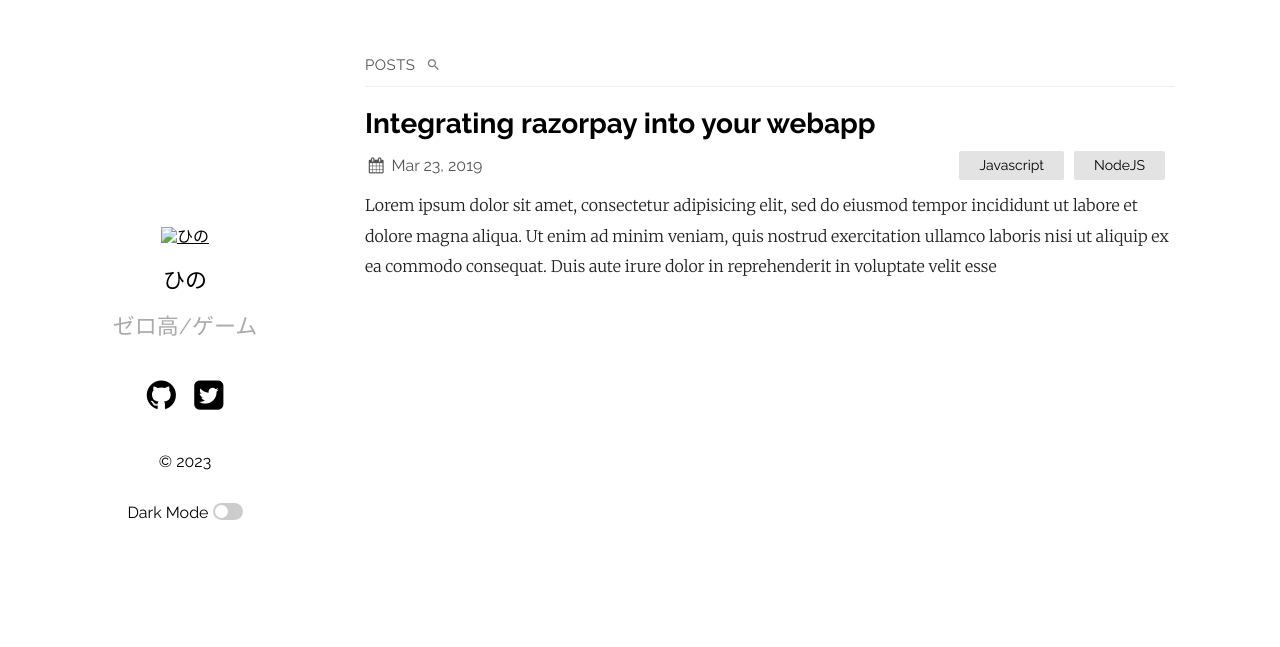
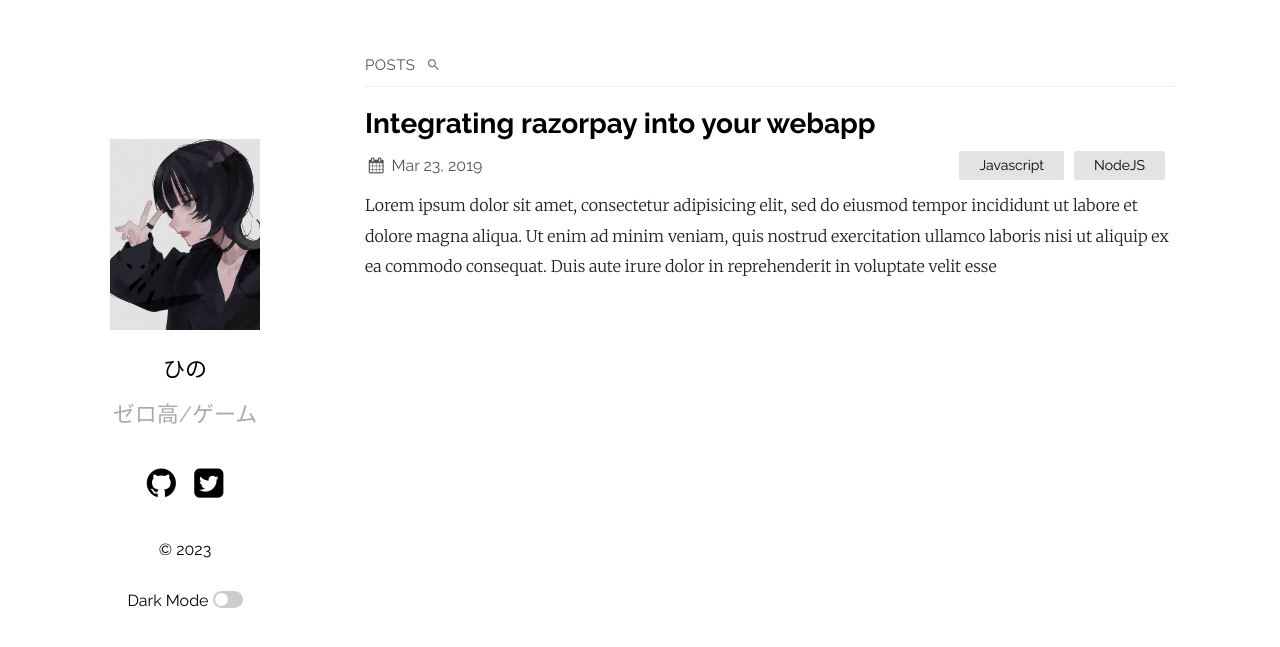
Before and after one commit to kohinotaira/kohino.github.io, a Jekyll site: the page built from index.md, in a window 1280 px wide. Shown: the top 647 px of the page. Built offline with Jekyll 4.4.1, drawn with Linux system fonts in a browser that asks for light colours.

Commit message:
portfolio_imageを変更しました

```diff
--- a/_config.yml
+++ b/_config.yml
@@ -15,7 +15,7 @@ plainwhite:
   sitemap: true # set to true to generate sitemap.xml content
   search: true # set to true to enable searchbar
   dark_mode: true # set to true to add dark mode toggle
-  portfolio_image: "IMG_4665.JPG" # the path from the base directory of the site to the image to display (no / at the start)
+  portfolio_image: "assets/IMG_4665.JPG" # the path from the base directory of the site to the image to display (no / at the start)
   html_lang: "en" # set the lang attribute of the <html> tag for the pages. See here for a list of codes: https://www.w3schools.com/tags/ref_country_codes.asp
   condensed_mobile:
     #- home
```
